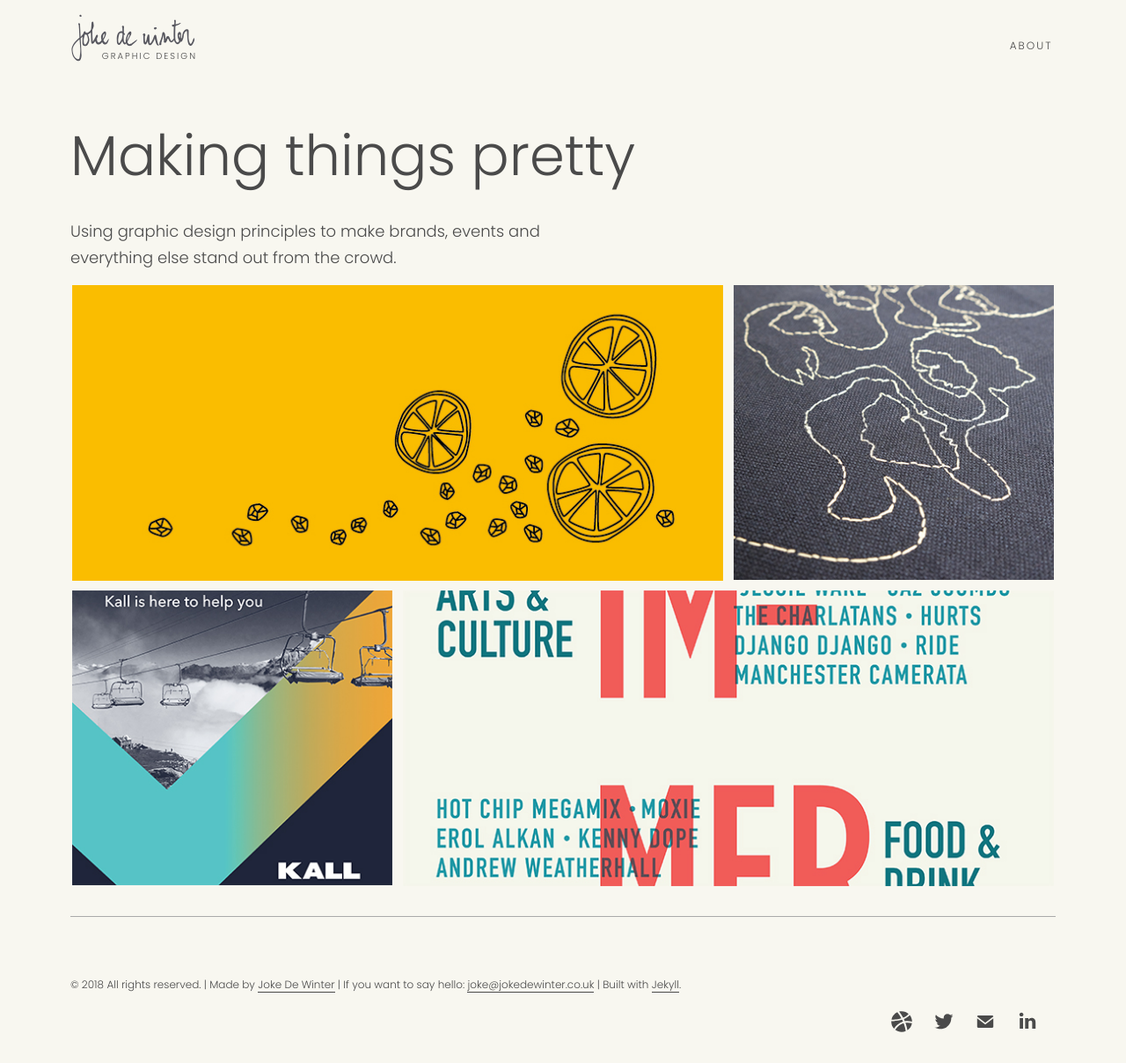
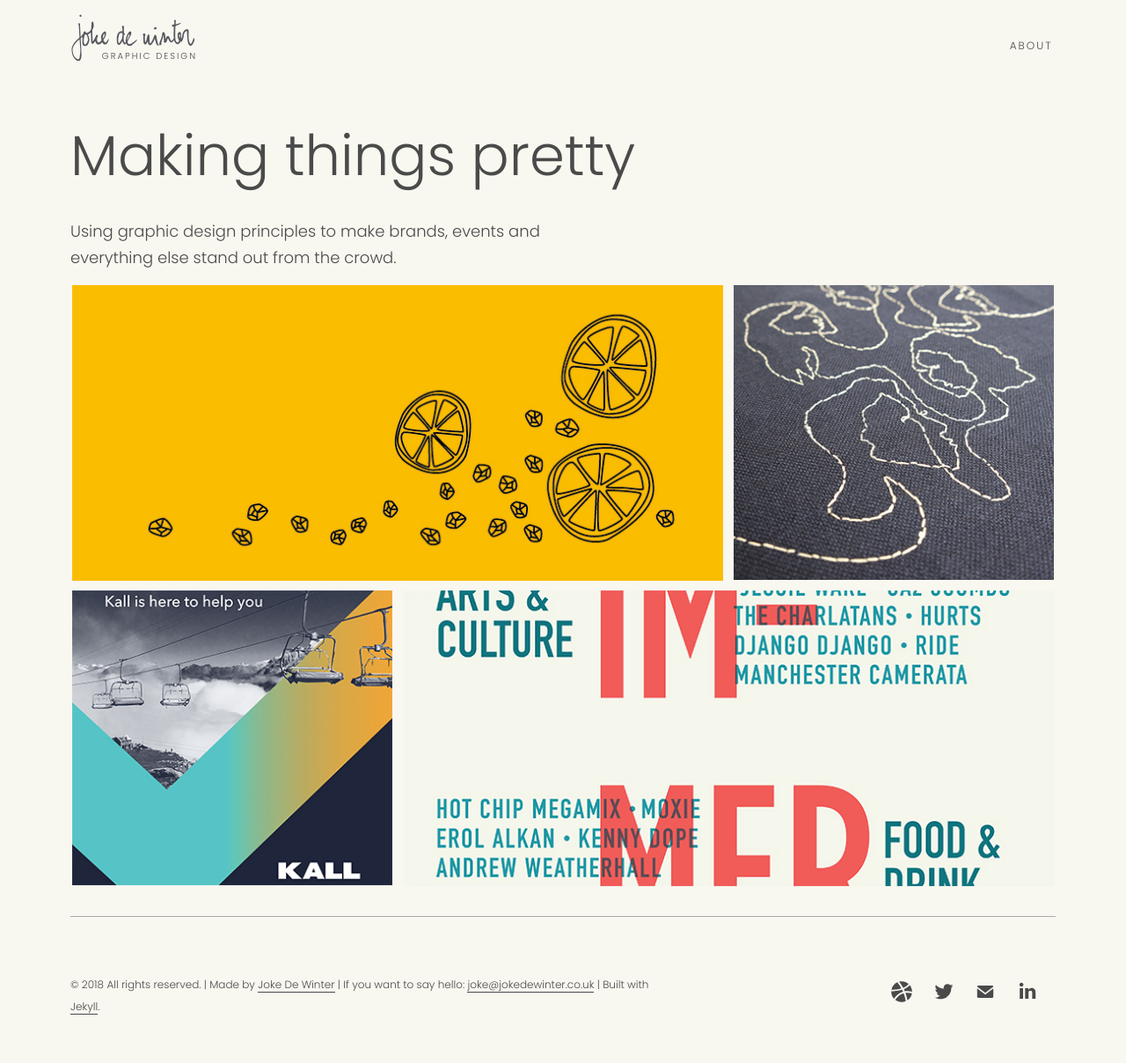
Before and after one commit to jokedewinter/graphic-design, a Jekyll site: the page built from index.md, in a window 1280 px wide. Shown: the whole page at 88% size. Built offline with Jekyll 4.4.1, drawn with Linux system fonts in a browser that asks for light colours; after the commit the page ends 1174 px from its top, so only the background shows below that.

Commit message:
Adding columns to footer.

```diff
--- a/_sass/_layout/_footer.scss
+++ b/_sass/_layout/_footer.scss
@@ -14,10 +14,6 @@
 	ul {
 		list-style: none;
 		margin: 0; }
-
-	float: right;
-	text-align: right;
-	width: 30%;
 
 	li {
 		display: inline-block;
@@ -39,3 +35,17 @@
 	}
 
 }
+
+@media screen and ( min-width: 37.50em ) {
+	.smallprint {
+		width: 60%;
+		float: left;
+	}
+
+	.colophon__social {
+		float: right;
+		text-align: right;
+		width: 30%;
+	}
+
+}
```
